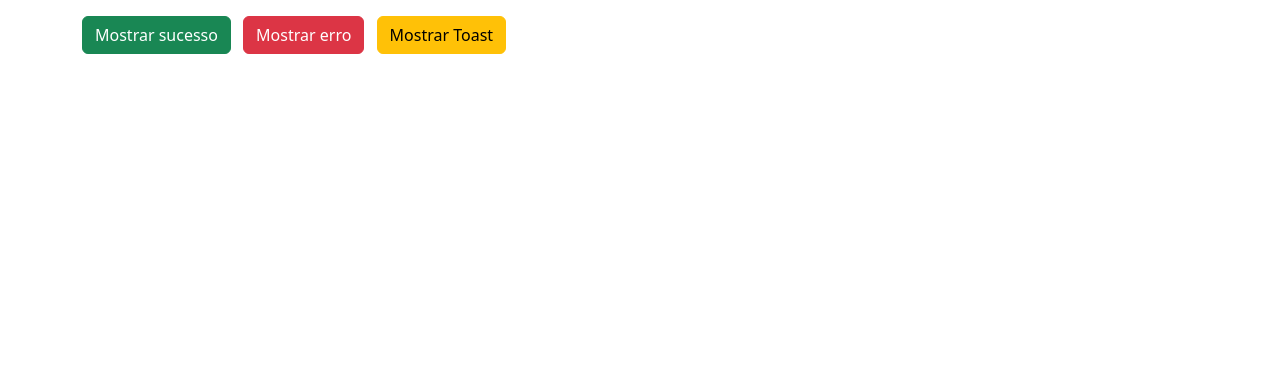
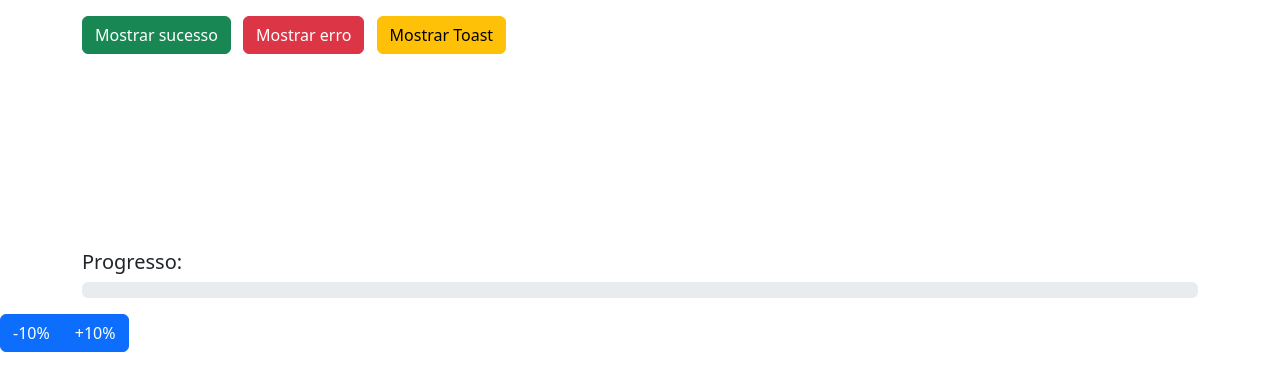
Before and after one commit to LeandroFernandes12/Bootstrap-exemplos-de-uso, a plain HTML site: page 2ª Parte (Bootstrap)/ex9_alerts_progress-sub-js/ex9.html in a window 1280 px wide. Drawn offline with nearby package versions, Linux system fonts and the light colour scheme.

Commit message:
Finalização exemplo 9
Adição barra de progresso no exemplo 9.

```diff
--- a/2ª Parte (Bootstrap)/ex9_alerts_progress-sub-js/ex9.html
+++ b/2ª Parte (Bootstrap)/ex9_alerts_progress-sub-js/ex9.html
@@ -46,11 +46,22 @@
                 <div class="toast-body">
                     Esta é uma mensagem de Toast!!
                 </div>
-
             </div>
 
         </div>
+        <!-- Barra de progresso -->
+        <h5 class="mt-5">Progresso:</h5>
+        <div class="progress mb-3">
+        <div class="progress-bar progress-bar-striped progress-bar-animated" id="dynamicProgress" role="progress" style="width: 0%;">
+            0%
+        </div>
+        </div>
+    </div>
 
+    <!-- Botões de controle (Barra de progresso) -->
+    <div class="btn-group">
+        <button class="btn btn-primary" id="decreaseBtn">-10%</button>
+        <button class="btn btn-primary" id="increaseBtn">+10%</button>
     </div>
 
 
```
